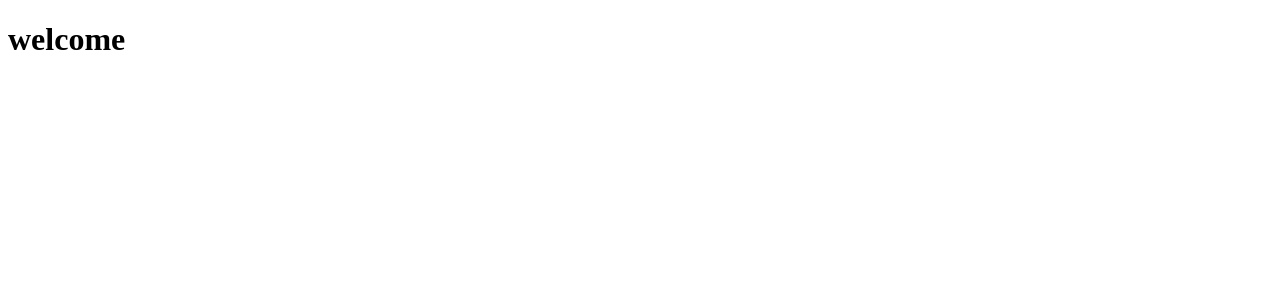
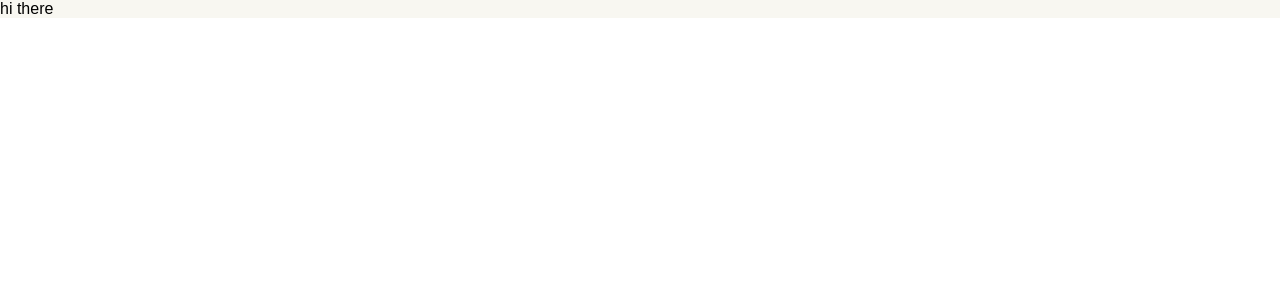
Before and after one commit to dearyfareq/react-personal-portfolio, a React (Vite) app: page / in a window 1280 px wide. Shown: the top 300 px of the page. Built offline with nearby package versions, Linux system fonts and the light colour scheme; a web font is replaced by a local one.

Commit message:
tested for running, and added simple navbar to see if it renders it (works!)

```diff
--- a/index.html
+++ b/index.html
@@ -4,8 +4,9 @@
     <meta charset="UTF-8" />
     <link rel="icon" type="image/svg+xml" href="/vite.svg" />
     <meta name="viewport" content="width=device-width, initial-scale=1.0" />
-    <!-- my CSSs for modules -->
+    <!-- font family-->
     <link rel="stylesheet" href="https://stijndv.com/fonts/Eudoxus-Sans.css" />
+    <!-- font family -->
     <link
       rel="stylesheet"
       type="text/css"
@@ -17,6 +18,7 @@
       type="text/css"
       href="https://cdnjs.cloudflare.com/ajax/libs/slick-carousel/1.6.0/slick-theme.min.css"
     />
+    <link rel="stylesheet" href="./react-personal-portfolio/src/styles/index.css">
     <title>Binjan</title>
   </head>
   <body>
--- a/react-personal-portfolio/src/App.jsx
+++ b/react-personal-portfolio/src/App.jsx
@@ -1,5 +1,10 @@
+import Header from "./components/Header";
+import css from "./styles/app.module.scss";
+
  const App = () => {
-  return <h1>welcome</h1>;
+  return <div className={`bg-primary ${css.container}`}>
+    <Header />
+  </div>
 };
 
 export default App;
--- /dev/null
+++ b/react-personal-portfolio/src/components/Header.jsx
@@ -0,0 +1,10 @@
+import React from "react";
+
+
+const Header = () => {
+    return(
+        <div>hi there</div>
+    )
+}
+
+export default Header
--- a/react-personal-portfolio/src/main.jsx
+++ b/react-personal-portfolio/src/main.jsx
@@ -1,6 +1,10 @@
 import React from 'react'
 import ReactDOM from 'react-dom/client'
 import App from './App'
+
+//import these so as to not use them every time we need them
+import "./styles/global.scss"
+import "./styles/index.css"
 
 ReactDOM.createRoot(document.getElementById('root')).render(
   <React.StrictMode>
--- /dev/null
+++ b/react-personal-portfolio/src/styles/app.module.scss
@@ -0,0 +1,3 @@
+.container{
+background-color: p;
+}
--- a/react-personal-portfolio/src/styles/global.scss
+++ b/react-personal-portfolio/src/styles/global.scss
@@ -1,7 +1,7 @@
 @import './contants.scss';
 
 .bg-primary {
-  background: #F8F7F1;
+  background: #f8f7f1;
 }
 
 .innerWidth {
```
Also changed, not shown: react-personal-portfolio/src/components/Header.module.scss (added).
